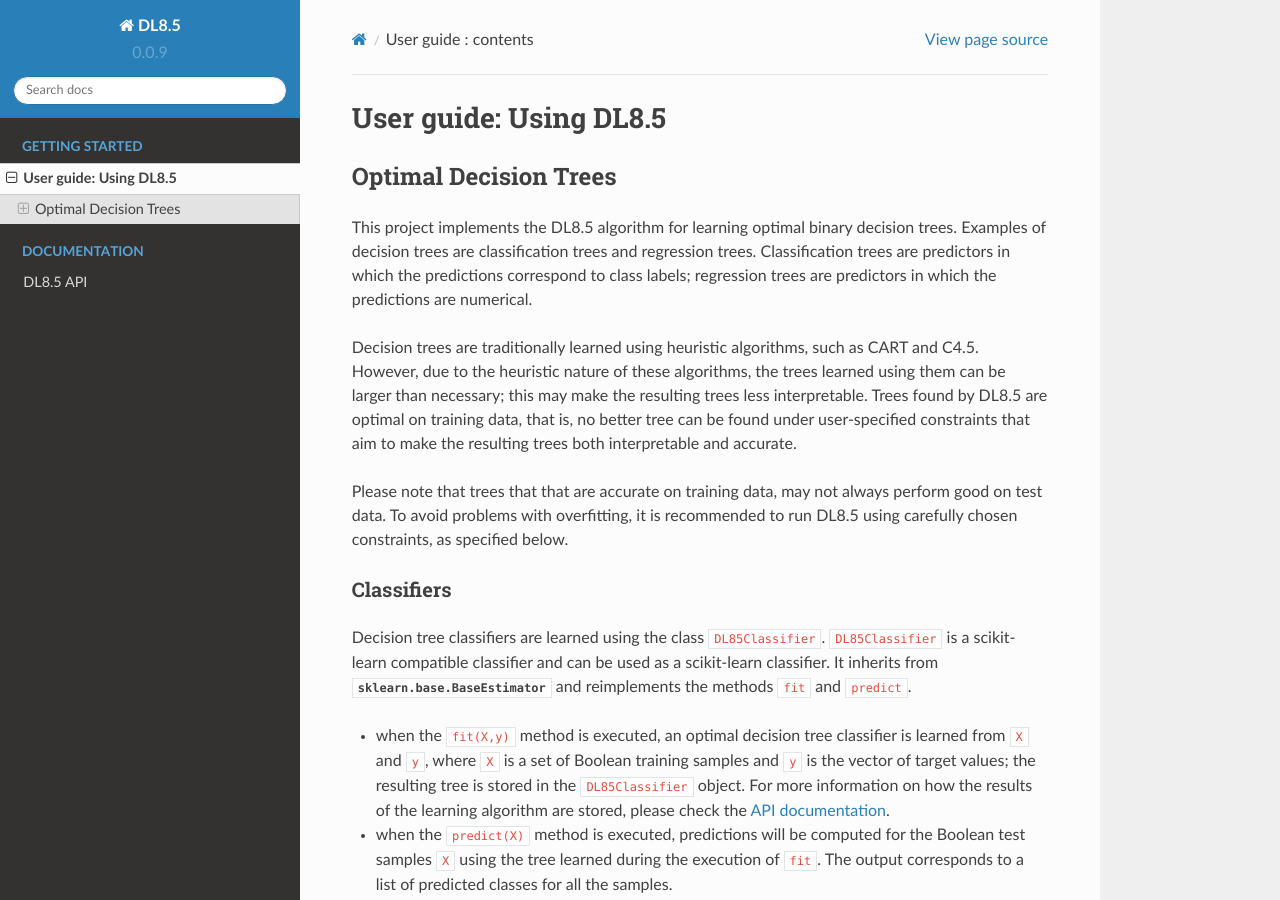
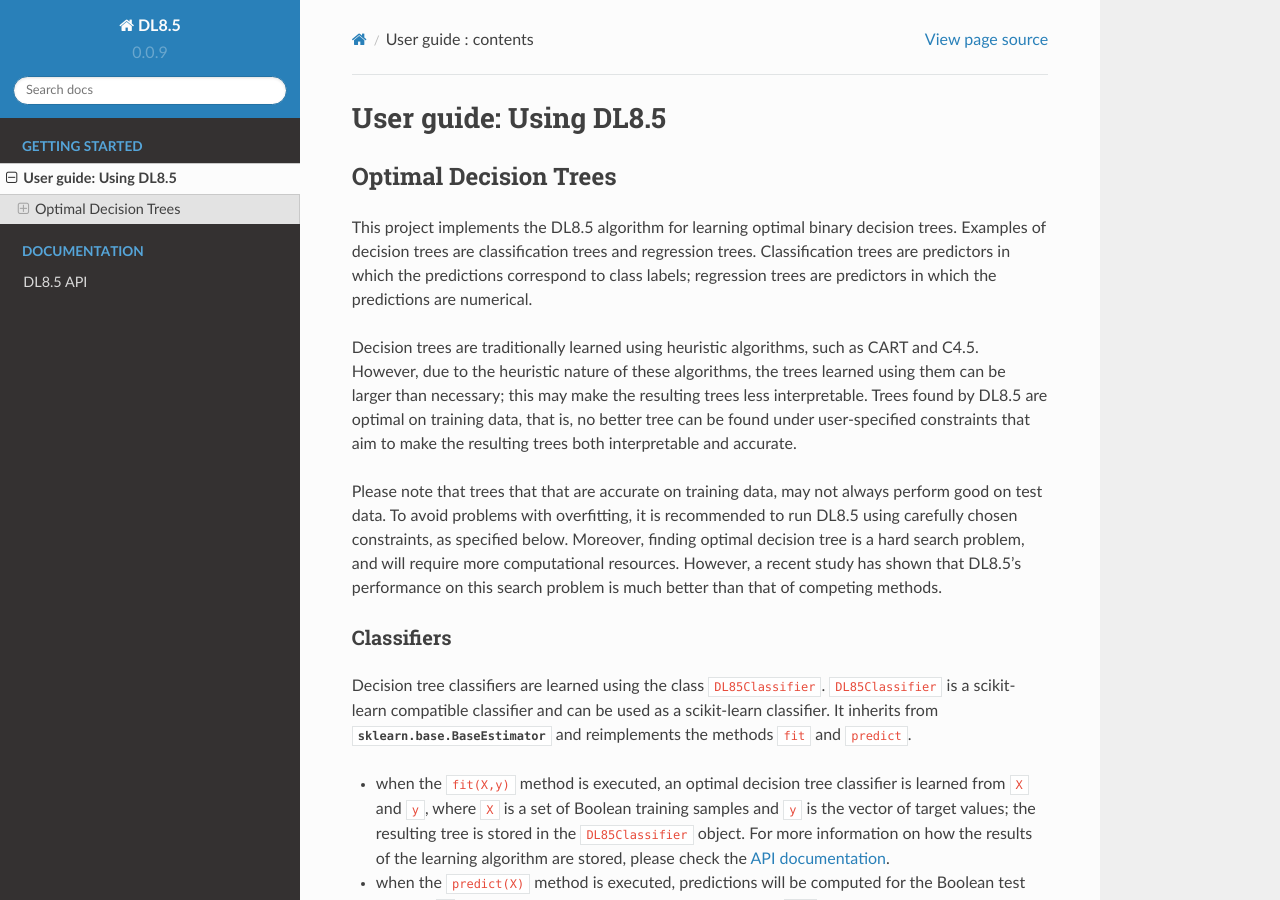
Before and after one commit to aia-uclouvain/pydl8.5, a Sphinx documentation site: the page built from python_library/doc/user_guide.rst, in a window 1280 px wide and 900 px high. Built offline with Sphinx 7.4.7 and the Read the Docs theme 2.0.0, drawn with Linux system fonts in a browser that asks for light colours; formulas are drawn with MathJax 3; pages that are not in the unit, such as notebooks, are missing from menus; the version number is read from the project's files by our own code.

```diff
--- a/python_library/doc/user_guide.rst
+++ b/python_library/doc/user_guide.rst
@@ -21,7 +21,10 @@
 trees both interpretable and accurate.
 
 Please note that trees that that are accurate on training data, may not always perform good on test data. To avoid
-problems with overfitting, it is recommended to run DL8.5 using carefully chosen constraints, as specified below.
+problems with overfitting, it is recommended to run DL8.5 using carefully chosen constraints, as specified below. Moreover,
+finding optimal decision tree is a hard search problem, and will require more computational resources.
+However, a recent study has shown that DL8.5's performance on this search problem is much better than that of
+competing methods.
 
 Classifiers
 ~~~~~~~~~~~
```
